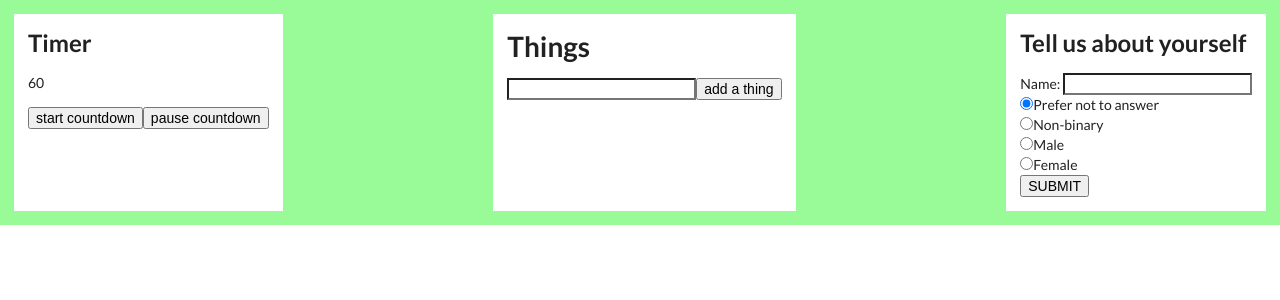
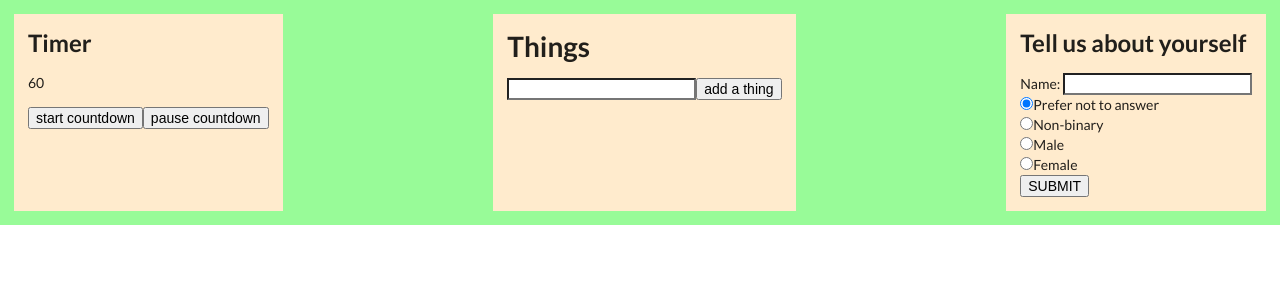
Before and after one commit to theoluyi/xaea-12, a React (Create React App) app: page / in a window 1280 px wide. Shown: the top 300 px of the page. Built offline with nearby package versions, Linux system fonts and the light colour scheme.

Commit message:
blanchedalmond

```diff
--- a/src/App.css
+++ b/src/App.css
@@ -8,5 +8,5 @@
 
 .app div {
   padding: inherit;
-  background-color: white;
+  background-color: blanchedalmond;
 }
```
